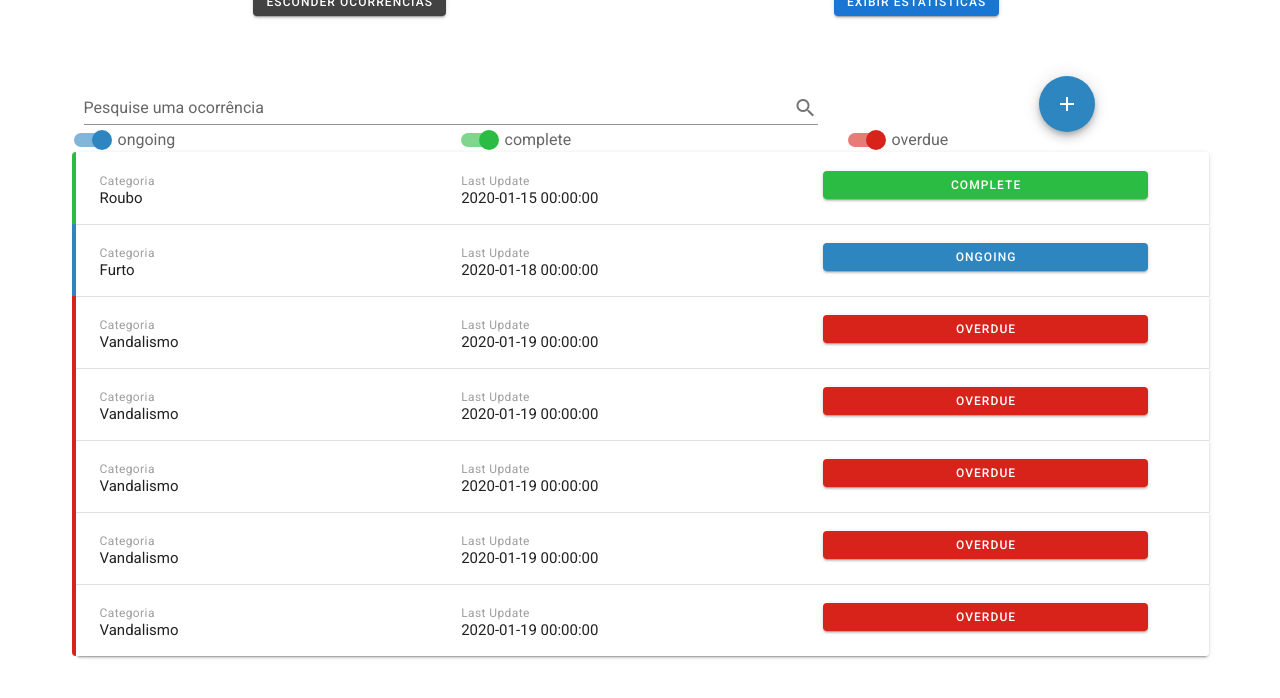
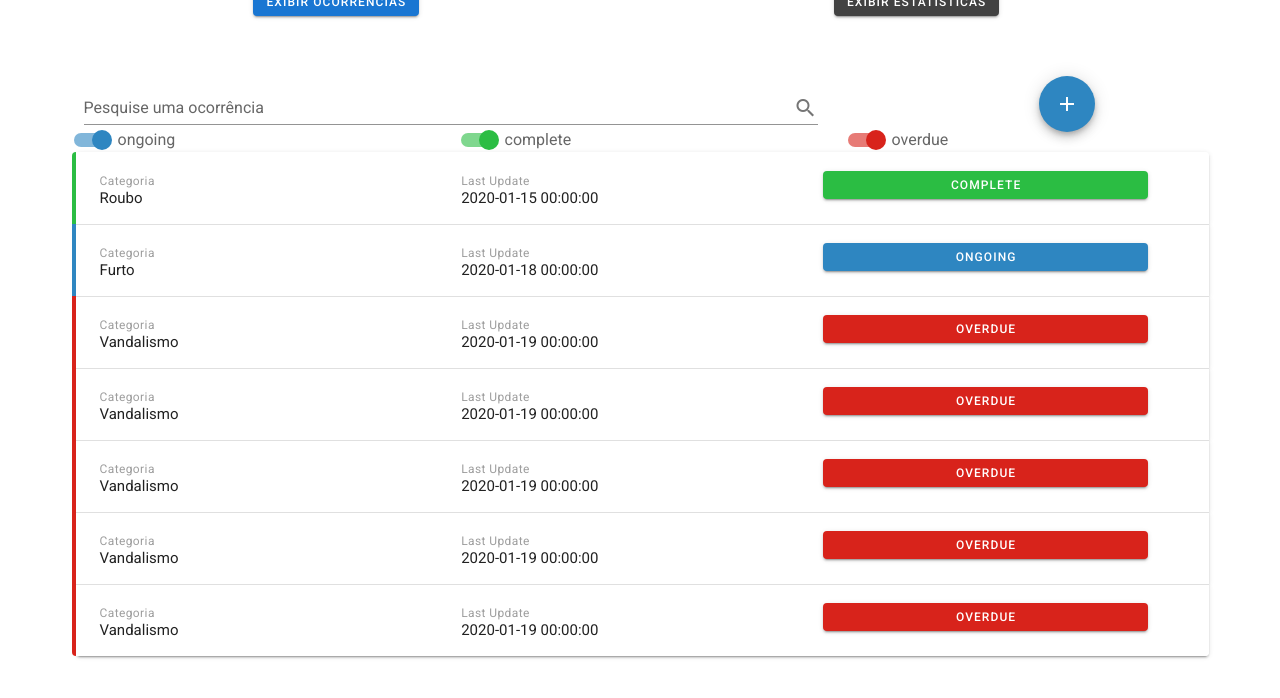
Before and after one commit to biahyonce/Learning, a Vue app in the folder Vue/vuetify/: page /customTable in a window 1280 px wide. Shown: the top 698 px of the page. Built offline with nearby package versions, Linux system fonts and the light colour scheme.

Commit message:
Refactoring

```diff
--- a/Vue/vuetify/src/views/CustomTable.vue
+++ b/Vue/vuetify/src/views/CustomTable.vue
@@ -69,33 +69,19 @@
         >
             <v-col lg="2">
                 <v-btn
-                    v-if="showIncidents"
-                    @click="(showIncidents = !showIncidents)"
-                    small color="secondary"
+                    small
+                    :color="getDashboardOption(showIncidents)"
                     class="m-4"
-                >Esconder Ocorrências</v-btn>
-
-                <v-btn
-                    v-if="!showIncidents"
-                    @click="(showIncidents = !showIncidents) && (showStatistics = false)"
-                    small color="primary"
-                    class="m-4"
+                    @click="toggleIncidents"
                 >Exibir Ocorrências</v-btn>
             </v-col>
 
             <v-col lg="2">
                 <v-btn
-                    v-if="showStatistics"
-                    small color="secondary"
+                    small
+                    :color="getDashboardOption(showStatistics)"
                     class="m-4"
-                    @click="showStatistics = !showStatistics"
-                >Esconder Estatísticas</v-btn>
-
-                <v-btn
-                    v-if="!showStatistics"
-                    small color="primary"
-                    class="m-4"
-                    @click="(showStatistics = !showStatistics) && (showIncidents = false)"
+                    @click="toggleStatistics"
                 >Exibir Estatísticas</v-btn>
             </v-col>
 
@@ -532,6 +518,25 @@ export default {
     },
 
     methods: {
+        toggleStatistics() {
+            if (this.showIncidents) {
+                this.showStatistics = true
+                this.showIncidents = false
+            }
+        },
+
+        toggleIncidents() {
+            if (this.showStatistics) {
+                this.showIncidents = true
+                this.showStatistics = false
+            }
+        },
+
+        getDashboardOption(option) {
+            if (option) return 'primary'
+            else return 'secondary'
+        },
+
         getColor(status) {
             if (status == 'ongoing') return '#2E86C1'
             else if (status == 'complete') return '#2BBD43'
```
